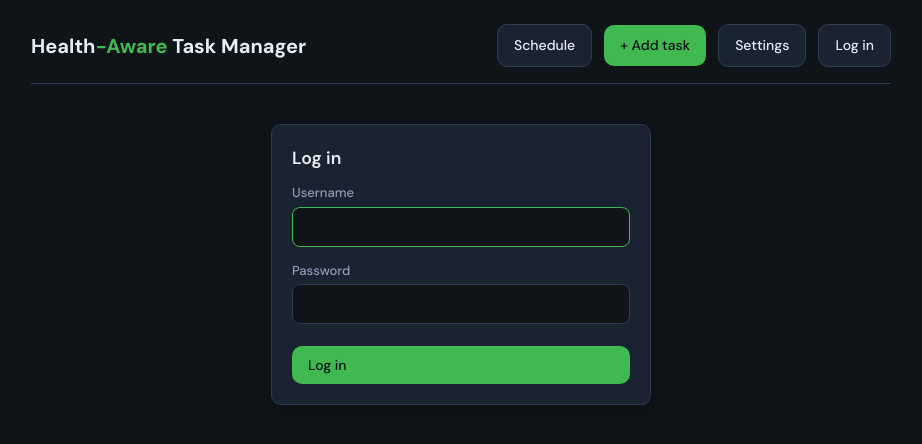
After one commit to ariaamadeus/Man, a Django app: page /login/ in a window 1280 px wide. The commit adds this page. Shown: the top 444 px of the page, without its empty margins (179-1101 px from the left). Run offline with Django 4.2, Linux system fonts and the light colour scheme.

Commit message:
Login Page

```diff
--- a/config/settings.py
+++ b/config/settings.py
@@ -82,4 +82,5 @@ STATIC_ROOT = BASE_DIR / 'staticfiles'
 
 DEFAULT_AUTO_FIELD = 'django.db.models.BigAutoField'
 
-LOGIN_URL = '/admin/login/'
+LOGIN_URL = '/login/'
+LOGIN_REDIRECT_URL = '/'
--- a/config/urls.py
+++ b/config/urls.py
@@ -1,7 +1,10 @@
 from django.contrib import admin
 from django.urls import path, include
+from django.contrib.auth import views as auth_views
 
 urlpatterns = [
     path('admin/', admin.site.urls),
+    path('login/', auth_views.LoginView.as_view(template_name='registration/login.html'), name='login'),
+    path('logout/', auth_views.LogoutView.as_view(next_page='/'), name='logout'),
     path('', include('tasks.urls')),
 ]
--- a/templates/base.html
+++ b/templates/base.html
@@ -291,6 +291,11 @@
         <a href="{% url 'tasks:home' %}" class="btn btn-secondary">Schedule</a>
         <a href="{% url 'tasks:task_add' %}" class="btn btn-primary">+ Add task</a>
         <a href="{% url 'tasks:settings' %}" class="btn btn-secondary">Settings</a>
+        {% if user.is_authenticated %}
+        <a href="{% url 'logout' %}" class="btn btn-secondary">Log out</a>
+        {% else %}
+        <a href="{% url 'login' %}" class="btn btn-secondary">Log in</a>
+        {% endif %}
       </nav>
     </header>
 
--- /dev/null
+++ b/templates/registration/login.html
@@ -0,0 +1,25 @@
+{% extends 'base.html' %}
+
+{% block title %}Log in – Health-Aware Task Manager{% endblock %}
+
+{% block content %}
+<div class="login-card card" style="max-width: 380px; margin: 40px auto;">
+  <h2>Log in</h2>
+  {% if form.errors %}
+  <p class="message error" style="margin-bottom: 16px;">Invalid username or password. Please try again.</p>
+  {% endif %}
+  <form method="post" action="{% url 'login' %}">
+    {% csrf_token %}
+    <div class="form-group">
+      <label for="id_username">Username</label>
+      <input type="text" name="username" id="id_username" class="form-input" required autofocus autocomplete="username">
+    </div>
+    <div class="form-group">
+      <label for="id_password">Password</label>
+      <input type="password" name="password" id="id_password" class="form-input" required autocomplete="current-password">
+    </div>
+    <input type="hidden" name="next" value="{{ next }}">
+    <button type="submit" class="btn btn-primary" style="width: 100%; margin-top: 8px;">Log in</button>
+  </form>
+</div>
+{% endblock %}
```
Also changed, not shown: tasks/views.py (+7 -0 lines), db.sqlite3.
